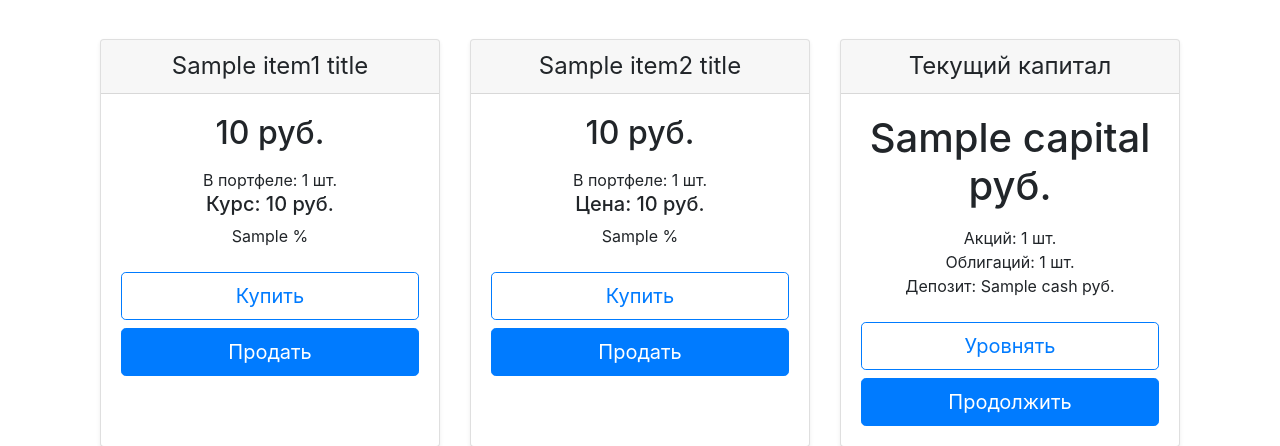
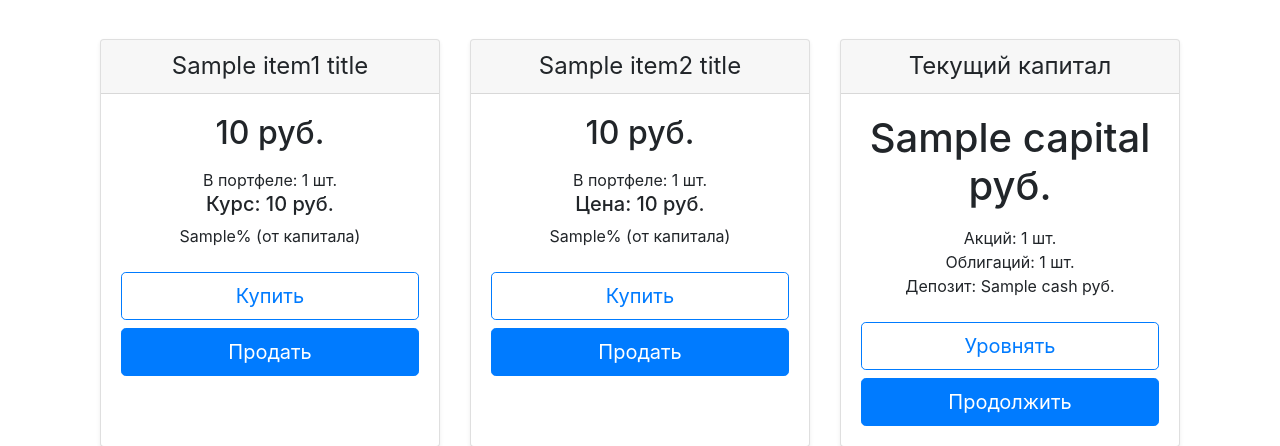
Before and after one commit to HDiman/nn-project_5, a Django app: template stock_trainer/main/templates/main/index.html in a window 1280 px wide. Shown: the part 227-673 px from the top of the page. Run offline with Django 4.2, Linux system fonts and the light colour scheme; the template is opened without the code that fills it: most values are stand-ins (such as "Sample title", 1, 10 or a date in 2020); parts of the project's set-up code (start-up, migrations or seed data) failed here and were passed over.

Commit message:
NN Project_4 ver. 2.09 (Отрегулировал обложку)

```diff
--- a/stock_trainer/main/templates/main/index.html
+++ b/stock_trainer/main/templates/main/index.html
@@ -23,7 +23,7 @@
                 <ul class="list-unstyled mt-3 mb-4">
                     <li>В портфеле: {{item1_num}} шт.</li>
                     <h5><li>Курс: {{item1_price}} руб.</li></h5>
-                    <li>{{item1_int}} %</li>
+                    <li>{{item1_int}}% (от капитала)</li>
                 </ul>
                 <button type="button" class="btn btn-lg btn-block btn-outline-primary">Купить</button>
                 <button type="button" class="btn btn-lg btn-block btn-primary">Продать</button>
@@ -38,7 +38,7 @@
                 <ul class="list-unstyled mt-3 mb-4">
                     <li>В портфеле: {{item2_num}} шт.</li>
                     <h5><li>Цена: {{item2_price}} руб.</li></h5>
-                    <li>{{item2_int}} %</li>
+                    <li>{{item2_int}}% (от капитала)</li>
                 </ul>
                 <button type="button" class="btn btn-lg btn-block btn-outline-primary">Купить</button>
                 <button type="button" class="btn btn-lg btn-block btn-primary">Продать</button>
--- a/stock_trainer/main/views.py
+++ b/stock_trainer/main/views.py
@@ -37,13 +37,12 @@ def prices(stock_price, bond_price):
 
 
 # Блок оценки стоимости портфеля
-def briefcase(stock_num, bond_num, cashes, stock_price, bond_price):
+def briefcase(stock_num, bond_num, stock_price, bond_price):
     stock_case = round(stock_price * stock_num)
     bond_case = round(bond_price * bond_num)
-    personal_case = round(stock_case + bond_case + cashes)
+    personal_case = round(stock_case + bond_case)
     stock_interest = round(stock_case / (personal_case / 100))
     bond_interest = 100 - stock_interest
-    cashes += 10000
     return stock_case, bond_case, personal_case, stock_interest, bond_interest
 
 
@@ -62,7 +61,6 @@ def index(request):
 
     stocks_sum, bonds_sum, capital, stocks_interest, bonds_interest = briefcase(stocks.num,
                                                                             bonds.num,
-                                                                            cash,
                                                                             stocks.price,
                                                                             bonds.price)
 
```
